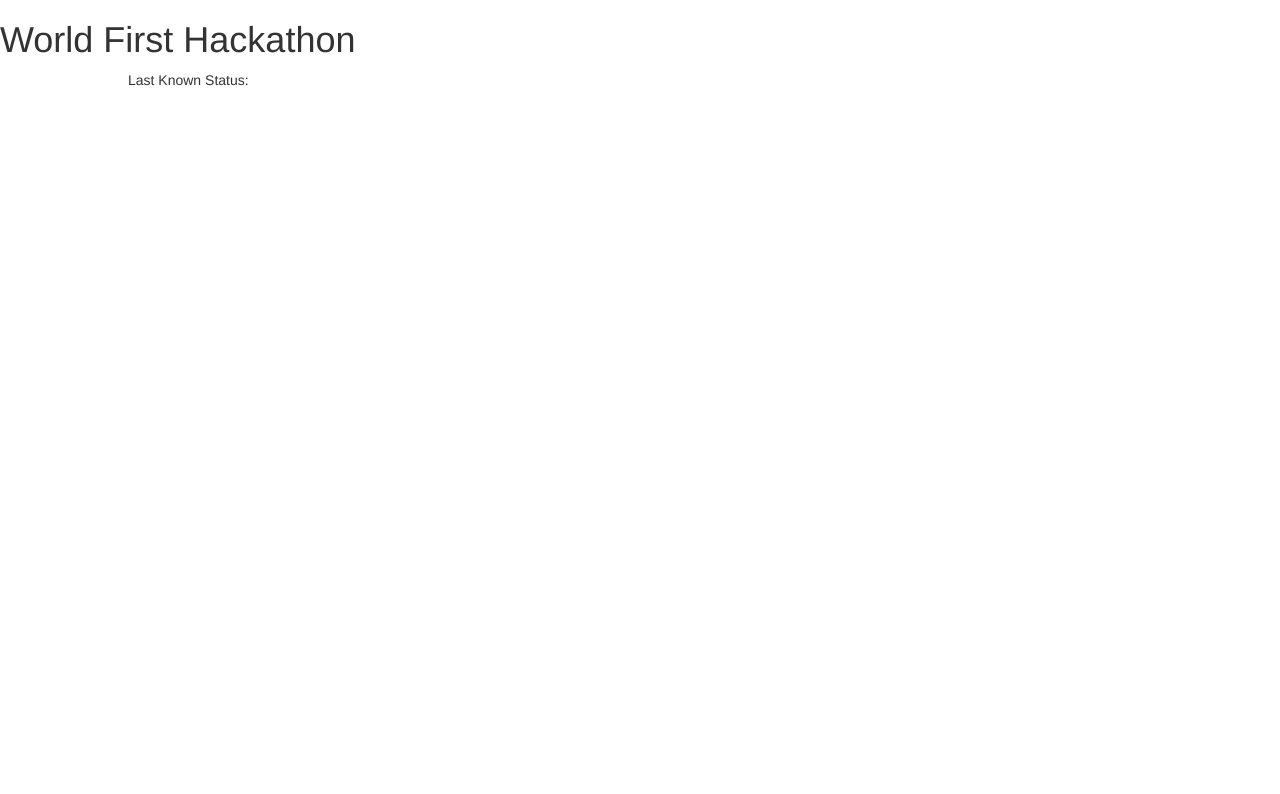
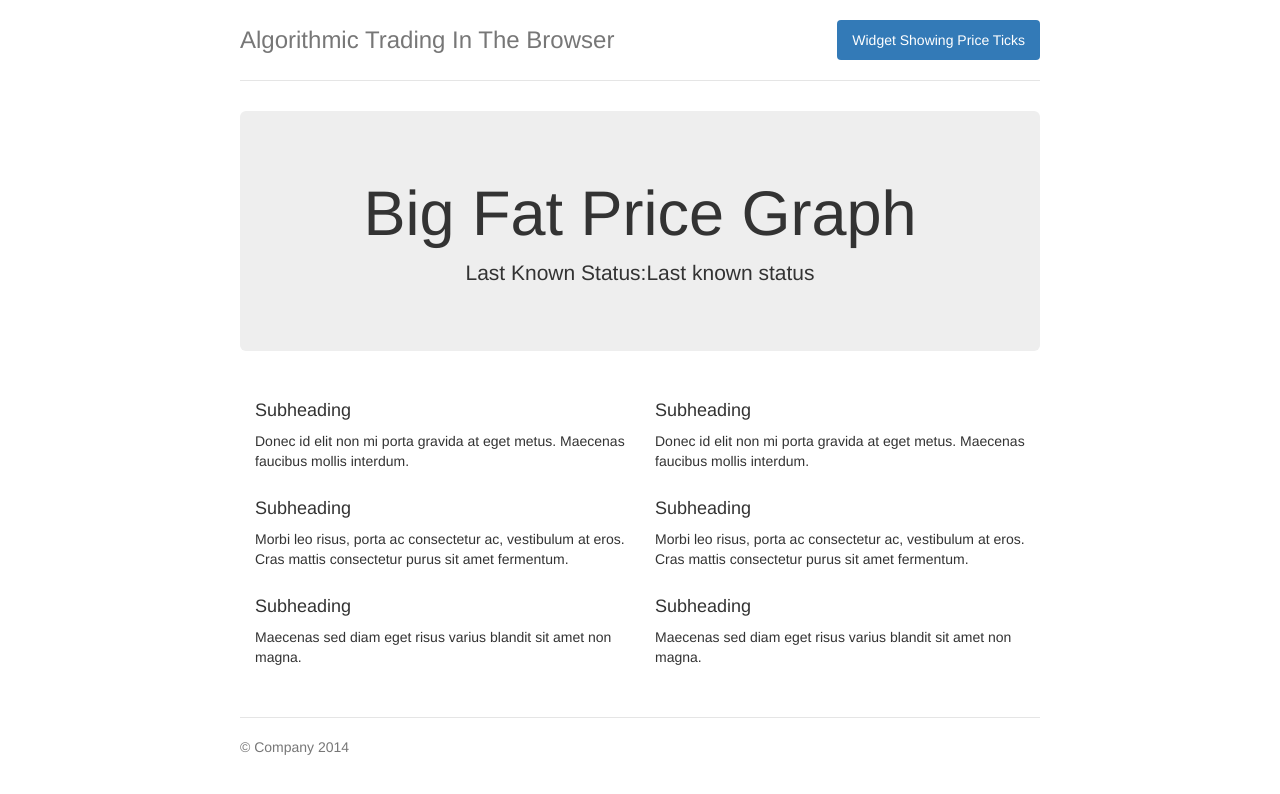
Before and after one commit to joelochlann/node-forex, a website: page public/index.html in a window 1280 px wide. Drawn offline with nearby package versions, Linux system fonts and the light colour scheme; no server answers.

Commit message:
Switch to nice bootstrap-style layout

```diff
--- a/public/index.html
+++ b/public/index.html
@@ -65,12 +65,48 @@
         </script>
     </head>
     <body>
-    	<h1>World First Hackathon</h1>
-    	<div id='main'>
-    		<div id='status-bar'>
-    		</div>
-            <div id='traders'>
+        <div class="container">
+          <div class="header clearfix">
+            <nav>
+              <ul class="nav nav-pills pull-right">
+                <li role="presentation" class="active"><a href="#">Widget Showing Price Ticks</a></li>
+              </ul>
+            </nav>
+            <h3 class="text-muted">Algorithmic Trading In The Browser</h3>
+          </div>
+
+          <div class="jumbotron">
+            <h1>Big Fat Price Graph</h1>
+            <p id="status-bar" class="lead">Last known status</p>
+          </div>
+
+          <div class="row marketing">
+            <div id="traders" class="col-lg-6">
+              <h4>Subheading</h4>
+              <p>Donec id elit non mi porta gravida at eget metus. Maecenas faucibus mollis interdum.</p>
+
+              <h4>Subheading</h4>
+              <p>Morbi leo risus, porta ac consectetur ac, vestibulum at eros. Cras mattis consectetur purus sit amet fermentum.</p>
+
+              <h4>Subheading</h4>
+              <p>Maecenas sed diam eget risus varius blandit sit amet non magna.</p>
             </div>
-    	</div>
+
+            <div class="col-lg-6">
+              <h4>Subheading</h4>
+              <p>Donec id elit non mi porta gravida at eget metus. Maecenas faucibus mollis interdum.</p>
+
+              <h4>Subheading</h4>
+              <p>Morbi leo risus, porta ac consectetur ac, vestibulum at eros. Cras mattis consectetur purus sit amet fermentum.</p>
+
+              <h4>Subheading</h4>
+              <p>Maecenas sed diam eget risus varius blandit sit amet non magna.</p>
+            </div>
+          </div>
+          <footer class="footer">
+            <p>&copy; Company 2014</p>
+          </footer>
+
+        </div> <!-- /container -->
     </body>
 </html>
--- a/public/styles.less
+++ b/public/styles.less
@@ -43,3 +43,82 @@
         display:inline-block;
     }
 }
+/* Space out content a bit */
+body {
+  padding-top: 20px;
+  padding-bottom: 20px;
+}
+
+/* Everything but the jumbotron gets side spacing for mobile first views */
+.header,
+.marketing,
+.footer {
+  padding-right: 15px;
+  padding-left: 15px;
+}
+
+/* Custom page header */
+.header {
+  padding-bottom: 20px;
+  border-bottom: 1px solid #e5e5e5;
+}
+/* Make the masthead heading the same height as the navigation */
+.header h3 {
+  margin-top: 0;
+  margin-bottom: 0;
+  line-height: 40px;
+}
+
+/* Custom page footer */
+.footer {
+  padding-top: 19px;
+  color: #777;
+  border-top: 1px solid #e5e5e5;
+}
+
+/* Customize container */
+@media (min-width: 768px) {
+  .container {
+    max-width: 830px;
+  }
+}
+.container-narrow > hr {
+  margin: 30px 0;
+}
+
+/* Main marketing message and sign up button */
+.jumbotron {
+  text-align: center;
+  border-bottom: 1px solid #e5e5e5;
+}
+.jumbotron .btn {
+  padding: 14px 24px;
+  font-size: 21px;
+}
+
+/* Supporting marketing content */
+.marketing {
+  margin: 40px 0;
+}
+.marketing p + h4 {
+  margin-top: 28px;
+}
+
+/* Responsive: Portrait tablets and up */
+@media screen and (min-width: 768px) {
+  /* Remove the padding we set earlier */
+  .header,
+  .marketing,
+  .footer {
+    padding-right: 0;
+    padding-left: 0;
+  }
+  /* Space out the masthead */
+  .header {
+    margin-bottom: 30px;
+  }
+  /* Remove the bottom border on the jumbotron for visual effect */
+  .jumbotron {
+    border-bottom: 0;
+  }
+}
```
